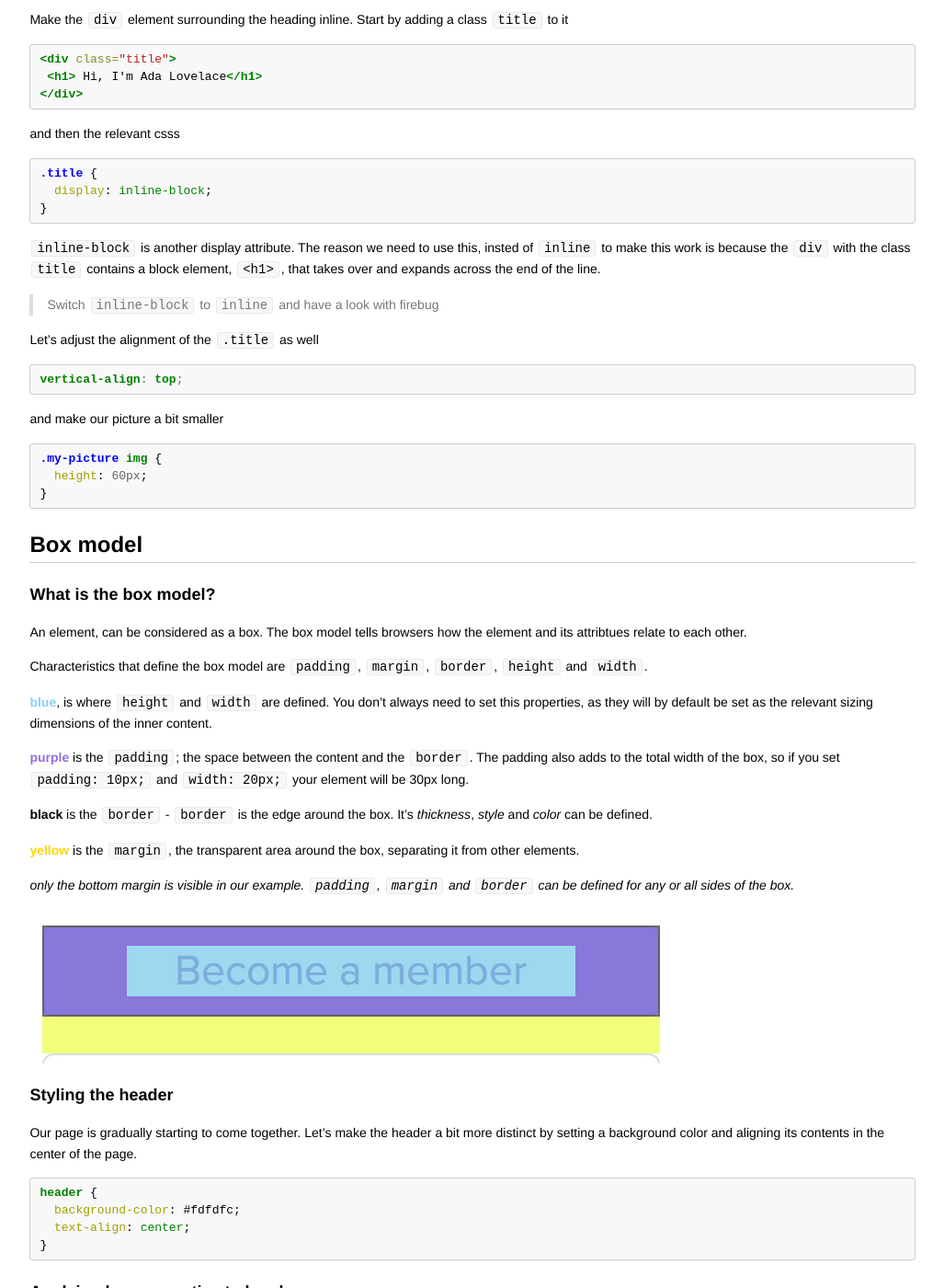
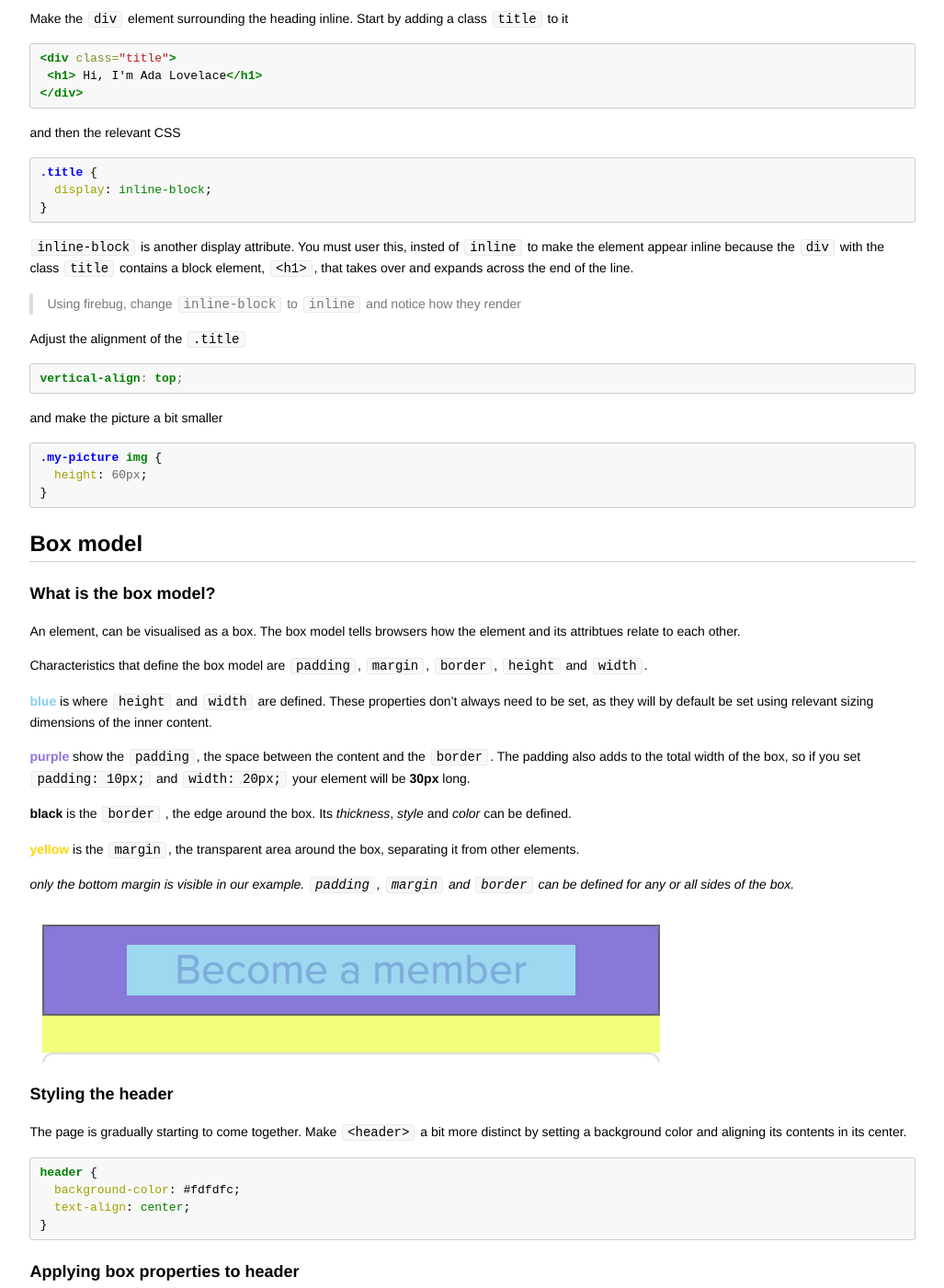
Before and after one commit to codebar/tutorials, a Jekyll site: the page built from html/lesson3/tutorial.md, in a window 1280 px wide and 1400 px high, scrolled down 3278 px. Shown: the whole window at 92% size, without its empty margins (126-1153 px from the left). Built offline with Jekyll 4.4.1, drawn with Linux system fonts in a browser that asks for light colours; Markdown is read by kramdown in place of the engine named in the settings; some of the changed text lies outside the part shown.

Commit message:
tweaks to wording

````diff
--- a/html/lesson3/tutorial.md
+++ b/html/lesson3/tutorial.md
@@ -80,16 +80,16 @@ Elements that appear on the same line
 
 Some inline elements are `<img>, <a>, <em>, <strong>`
 
-#### To tweak elements and turn them from block, to inline, or the other way around you can use the `display` css property with `inline` or `block`
+#### To tweak elements and turn them from block, to inline, or the other way around you can use the `display` CSS property with `inline` or `block`
 
 
 ## Setting up the `<header>` content
 
 ### Structure
 
-We will develop our page from the top down. You can always come back and tweak things later if you want to.
+We will develop the page from the top down. You can always come back and tweak things later if you want to.
 
-Start by adding an image wrapped in a `<div>` element
+Add an image wrapped in a `<div>` element
 
 ```html
 <div>
@@ -97,7 +97,7 @@ Start by adding an image wrapped in a `<div>` element
 </div>
 ```
 
-Let's move on to add a title, underneath the `<div>` wrapping the image, within the `<header>` element
+Add the heading `<h2>`, underneath the `<div>` wrapping the image, within the `<header>` element
 
 ```html
 <div>
@@ -105,13 +105,13 @@ Let's move on to add a title, underneath the `<div>` wrapping the image, within
 </div>
 ```
 
-> Load your page. Have a look at how the elements are rendered.
+> Load the page. Have a look at how the elements are rendered using the inspector
 
 ### Presentation
 
 Let's use what we just learned and make the image an inline element.
 
-But first, to be able to manipulate the `<div>` surrounding the image, we need to be able to access it from out stylesheet. Set a class names `my-picture` on that element.
+Before you can manipulate the `<div>` surrounding the image, you must be able to access it from the stylesheet. Set a class names `my-picture` on that element.
 
 ```html
 <div class="my-picture">
@@ -127,7 +127,7 @@ Add the relevant style in your `style.css`
 }
 ```
 
-> Have a look at your page. You can see through the inspector that the image is now set to inline
+> Have a look at the page. Inspect the image, and have a look at its CSS properties
 
 ####Making this work
 
@@ -138,7 +138,7 @@ Make the `div` element surrounding the heading inline. Start by adding a class `
  <h1> Hi, I'm Ada Lovelace</h1>
 </div>
 ```
-and then the relevant csss
+and then the relevant CSS
 
 ```css
 .title {
@@ -146,16 +146,17 @@ and then the relevant csss
 }
 ```
 
-`inline-block` is another display attribute. The reason we need to use this, insted of `inline` to make this work is because the `div` with the class `title` contains a block element, `<h1>`, that takes over and expands across the end of the line.
+`inline-block` is another display attribute. You must user this, insted of `inline` to make the element appear inline because the `div` with the class `title` contains a block element, `<h1>`, that takes over and expands across the end of the line.
 
-> Switch `inline-block` to `inline` and have a look with firebug
+> Using firebug, change `inline-block` to `inline` and notice how they render
 
-Let's adjust the alignment of the `.title` as well
+Adjust the alignment of the `.title`
+
 ```css
 vertical-align: top;
 ```
 
-and make our picture a bit smaller
+and make the picture a bit smaller
 
 ```css
 .my-picture img {
@@ -167,15 +168,15 @@ and make our picture a bit smaller
 
 ### What is the box model?
 
-An element, can be considered as a box. The box model tells browsers how the element and its attribtues relate to each other.
+An element, can be visualised as a box. The box model tells browsers how the element and its attribtues relate to each other.
 
 Characteristics that define the box model are `padding`, `margin`, `border`, `height` and `width`.
 
-**<span style="color: LightSkyBlue;">blue</span>**, is where `height` and `width` are defined. You don't always need to set this properties, as they will by default be set as the relevant sizing dimensions of the inner content.
+**<span style="color: LightSkyBlue;">blue</span>** is where `height` and `width` are defined. These properties don't always need to be set, as they will by default be set using relevant sizing dimensions of the inner content.
 
-**<span style="color: mediumpurple;">purple</span>** is the `padding`; the space between the content and the `border`. The padding also adds to the total width of the box, so if you set `padding: 10px;` and `width: 20px;` your element will be 30px long.
+**<span style="color: mediumpurple;">purple</span>** show the `padding`, the space between the content and the `border`. The padding also adds to the total width of the box, so if you set `padding: 10px;` and `width: 20px;` your element will be **30px** long.
 
-**black** is the `border` - `border` is the edge around the box. It's _thickness_, _style_ and _color_ can be defined.
+**black** is the `border` , the edge around the box. Its _thickness_, _style_ and _color_ can be defined.
 
 **<span style="color: gold;'">yellow</span>** is the `margin`, the transparent area around the box, separating it from other elements.
 
@@ -186,7 +187,7 @@ _only the bottom margin is visible in our example. `padding`, `margin` and `bord
 
 ### Styling the header
 
-Our page is gradually starting to come together. Let's make the header a bit more distinct by setting a background color and aligning its contents in the center of the page.
+The page is gradually starting to come together. Make `<header>` a bit more distinct by setting a background color and aligning its contents in its center.
 
 ```css
 header {
@@ -197,7 +198,7 @@ header {
 
 ### Applying box properties to header
 
-Expand the styling of the header so that it's viewably separated with a border and tweak the height and padding
+Expand the styling of the header so that it has a border and tweak the height and padding
 
 ```css
   border-bottom: 1px solid #e7e6e6;
@@ -214,9 +215,9 @@ _border: `thickness` `style` `color`;_
 
 ## Setting up the sidebar
 
-Along with `width` and `height` we can also set `min-width`, `max-width`, `min-height` and `max-height`. These properties tend to be used to ensure that when the page is resized, it won't allow for it to be smaller or bigger than the specified property.
+Along with `width` and `height`, `min-width`, `max-width`, `min-height` and `max-height` can be set. These properties tend to be used to ensure that when the page is resized, the browser won't allow for it to be smaller or bigger than the specified property value.
 
-Let's add some content to our page. Add the following content inside  the `div` in out html file
+Let's add some content! Add the following  inside  the `div` in the html file
 
 ```html
 <div>
@@ -230,7 +231,7 @@ Let's add some content to our page. Add the following content inside  the `div`
 
 ### Styling
 
-Add a class to the div we just added to the page, so we can change its styling without impacting other elements.
+Add a class `sidebar` to the div we just defined, so we can change its styling without impacting other elements.
 
 ```html
 <div class="sidebar">
@@ -238,7 +239,7 @@ Add a class to the div we just added to the page, so we can change its styling w
   ...
 ```
 
-Start by adding a background color so we can clearly see the container
+Begin by adding a background color so we can clearly see the container
 
 ```css
 .sidebar {
@@ -246,7 +247,7 @@ Start by adding a background color so we can clearly see the container
 }
 ```
 
-We want the sidebar to not take over the entire width of the page
+Restrict the width of the sidebar
 
 ```css
 width: 30%;
@@ -254,7 +255,7 @@ min-width: 300px;
 max-width: 320px;
 ```
 
-Also, let's make it an inline-block and set some of its box properties
+Make it an inline-block and set some of its box properties
 
 ```css
 display: inline-block;
@@ -267,15 +268,15 @@ margin-left: 20px;
 ###padding and margin
 Padding and margin, can be set in a number of different ways
 
-`padding: top right bottom left;`
+`padding: top right bottom left;` e.g. _padding: 10px 20px 30px 5px;_
 
-`padding: top right/left bottom;`
+`padding: top right/left bottom;` e.g. _padding: 10px 20px 5px;_
 
-`padding: top/bottom right/left;`
+`padding: top/bottom right/left;` e.g. _padding: 5px 15px;_
 
-`padding: all;`
+`padding: all;` e.g. _padding: 20px_
 
-Alternatively, we can only set the side we want `padding-right: 20px`
+Alternatively, you can only set the side you want `padding-right: 20px`
 
 _this also applies to the margin_
 
@@ -287,6 +288,7 @@ Specify a class `.social-media` in the `ul` element
 <ul class="social-media">
   <li><a href="https://www.facebook.com/augusta.ada.lovelace">facebook</a> </li>
 ```
+
 Remove the list bullets and change the default margin and padding of the **u**nordered **l**ist
 
 ```css
@@ -297,7 +299,7 @@ ul.social-media {
 }
 ```
 
-Add a bottom border, to give the effect of a line to the individual list items and tweak its dimensions
+Add a bottom border, to give the effect of a line, to the individual list items and tweak its dimensions
 
 ```
 .social-media li {
@@ -307,12 +309,12 @@ Add a bottom border, to give the effect of a line to the individual list items a
 }
 ```
 
-> Tweak the properties and refresh the page.
+> Tweak the properties using the inspector
 > What happens when you remove the width or increase the padding?
 
 ## Pseudo classes
 
-A pseudo class is a keyword added to selectors that specifies a special state. Using pseudo classes we can specidy different styling for different states of a link
+A pseudo class is a keyword added to selectors that specifies a special state. Using pseudo classes, we can specidy different styling for different states of a link
 
 ```css
 a:link
@@ -352,7 +354,7 @@ We only want to change the border color when hovering over the link. To avoid re
 
 ## Almost there..
 
-Our sidebar now looks almost perfect. Let's tweak a couple of small things so that the list description is aligned with the other elements and emphasized
+The sidebar i now almost perfect. Tweak a couple of other properties so that the list description is aligned with the other elements and emphasized
 
 ```css
 .sidebar b {
@@ -380,7 +382,7 @@ box-shadow: 0 1px 1px 1px rgba(237, 235, 232, 0.4);
 You've done a great job so far! The sidebar is done and you know about box properties.
 Time to add some content to the page.
 
-Start by adding a div, wit the class main after the element wit the class `.sidebar`
+Add a div, with the class main after `.sidebar`
 
 ```html
 <div class="main">
@@ -422,21 +424,21 @@ Add a bit more space around the main container and set the vertical alignment.
 
 > Try removing `vertical-align`. What happens?
 
-### Let's focus on the content now
+### Now, focus on the content
 
-First, add a link so that anyone coming to your page can easily find out more about Charles Babbage. In the second paragraph, wrap his name in a link as shown below.
+Add a link so that anyone coming to the page can easily find out more about Charles Babbage. In the second paragraph, wrap his name in a link as shown below.
 
 ```html
 <a href="http://en.wikipedia.org/wiki/Charles_Babbage">Charle's Babbage's </a>
 ```
 
-Ada was the world's first programmer. We want that content to stand out. Add a span around it and set a class highlight, so the intention is obvious and other people working on the code of the page can easily understand it.
+Ada was the world's first programmer. We want that content to stand out. Add a span around and specify a class `highlight`, so the intention is obvious and other people working on the code of the page can easily understand it.
 
 ```html
 <span class="highlight">I am the world's first programmer</span>
 ```
 
-Set the styling for the highlight class
+Set the style for the highlight class
 ```css
 .highlight {
   color: #4c61a9;
````
Also changed, not shown: other parts of html/lesson3/tutorial.md (+5 -5 lines).
